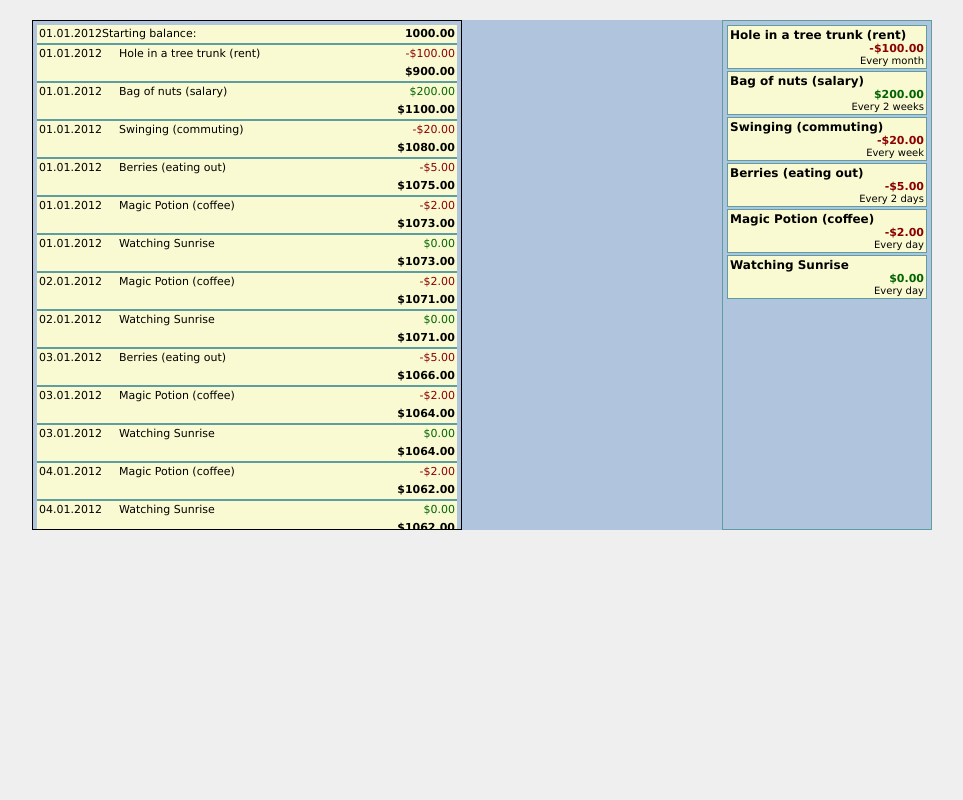
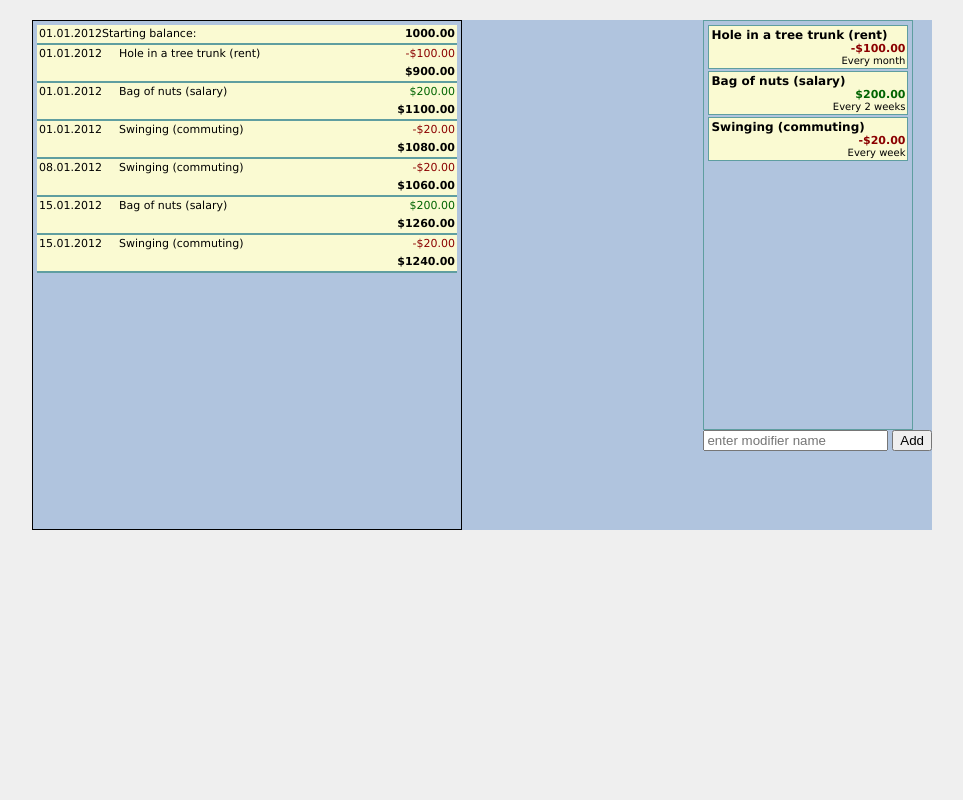
Before and after one commit to trav3ll3r/balance, a plain HTML site: page index.html in a window 1280 px wide. Shown: the whole page, without its empty margins (158-1121 px from the left). Drawn offline with Linux system fonts and the light colour scheme.

Commit message:
* implemented simple "add new base modifier" form (needs all properties) * refactored page to use single controller (leverage model change observers)

```diff
--- a/css/balance.css
+++ b/css/balance.css
@@ -20,7 +20,8 @@ body { font-family:Verdana,serif; font-size:12px; background-color:#efefef; }
 
 #baseModifiers
 {
-    float:right; width:200px; height:500px; overflow:hidden; border:1px solid #5f9ea0; color:#000000;
+    /*float:right;*/
+    width:200px; height:400px; overflow:hidden; border:1px solid #5f9ea0; color:#000000;
     padding:4px;
     overflow:auto;
 }
--- a/index.html
+++ b/index.html
@@ -26,10 +26,10 @@
 </head>
 <body>
 
-    <div class="siteSandbox">
+    <div class="siteSandbox" ng-controller="ListsCtrl">
 
         <div id="forecastingList">
-            <div ng-controller="AccountModifiersList">
+            <div>
                 <div>
                     <div class="accountModifier bottomBorder">
                         <div class="fLeft date bottomBorder">{{ accountBalance.getFormattedStartingDate() }}</div>
@@ -55,8 +55,9 @@
             </div>
         </div>
 
+        <div class="fRight">
             <div id="baseModifiers">
-            <div ng-controller="BaseModifiersList">
+                <div>
                     <div ng-repeat="mod in mods" class="baseModifier">
                         <div>
                             <div class="fLeft bold">{{ mod.title }}</div>
@@ -69,6 +70,13 @@
                     </div>
                 </div>
             </div>
+            <div>
+                <form ng-submit="addBaseModifier()">
+                    <input type="text" ng-model="modName" size="20" placeholder="enter modifier name" />
+                    <input class="btn-primary" type="submit" value="Add" />
+                </form>
+            </div>
+        </div>
 
         <div class="clearBoth"></div>
     </div>
--- a/scripts/data/accountModifiers.js
+++ b/scripts/data/accountModifiers.js
@@ -45,18 +45,14 @@ function AccountModifier(model, appliedDate)
     return self;
 }
 
-function getAccountBalance(scenario)
+function getAccountBalance(scenario, baseModifiers)
 {
-    var result;
-
-    result = generateAccountModifiers(scenario);
-
+    var result = generateAccountModifiers(scenario, baseModifiers);
     return result;
 }
 
-function generateAccountModifiers(scenario)
+function generateAccountModifiers(scenario, baseModifiers)
 {
-    var baseModifiers = getBaseModifiers();
     var baseModifier;
     var accountModifier;
     var result = new AccountBalance();
@@ -64,7 +60,7 @@ function generateAccountModifiers(scenario)
     var appliedDate = null;
 
     var scenarioStartDate = new Date(2012, 0, 1);   //TODO: get value off method argument (scenario)
-    var scenarioEndDate   = new Date(2012, 1, 1);   //TODO: get value off method argument (scenario)
+    var scenarioEndDate   = new Date(2012, 0, 16);  //TODO: get value off method argument (scenario)
 
     /* generate account balance modifiers */
     for (j = 0; j < baseModifiers.length; j++)
--- a/scripts/data/baseModifiers.js
+++ b/scripts/data/baseModifiers.js
@@ -58,7 +58,7 @@ function getBaseModifiersData()
 {
     var f1 = new Frequency(1, timeUnit.MONTH);  // Every month TODO: on 1st
     var f2 = new Frequency(2, timeUnit.WEEK);   //'Every 2 weeks TODO: on Monday'
-    var f3 = new Frequency(1, timeUnit.WEEK);   //'Every weeks TODO: on Monday'
+    var f3 = new Frequency(1, timeUnit.WEEK);   //'Every week TODO: on Monday'
     var f4 = new Frequency(2, timeUnit.DAY);   //'Every 2 days'
     var f5 = new Frequency(1, timeUnit.DAY);   //'Every day'
     var f6 = new Frequency(1, timeUnit.DAY);   //'Every day'
@@ -69,9 +69,9 @@ function getBaseModifiersData()
         {title:'Hole in a tree trunk (rent)', modType:modifierType.WITHDRAWAL, amount:100,  frequency:f1, startDate:startDate, endDate:''},
         {title:'Bag of nuts (salary)'       , modType:modifierType.DEPOSIT   , amount:200,  frequency:f2, startDate:startDate, endDate:''},
         {title:'Swinging (commuting)'       , modType:modifierType.WITHDRAWAL, amount:20,   frequency:f3, startDate:startDate, endDate:''},
-        {title:'Berries (eating out)'       , modType:modifierType.WITHDRAWAL, amount:5,    frequency:f4, startDate:startDate, endDate:''},
-        {title:'Magic Potion (coffee)'      , modType:modifierType.WITHDRAWAL, amount:2,    frequency:f5, startDate:startDate, endDate:''},
-        {title:'Watching Sunrise'           , modType:modifierType.WITHDRAWAL, amount:0,    frequency:f6, startDate:startDate, endDate:''}
+//        {title:'Berries (eating out)'       , modType:modifierType.WITHDRAWAL, amount:5,    frequency:f4, startDate:startDate, endDate:''},
+//        {title:'Magic Potion (coffee)'      , modType:modifierType.WITHDRAWAL, amount:2,    frequency:f5, startDate:startDate, endDate:''},
+//        {title:'Watching Sunrise'           , modType:modifierType.WITHDRAWAL, amount:0,    frequency:f6, startDate:startDate, endDate:''}
     ];
 
     return result;
--- a/scripts/library/angular/controllers.js
+++ b/scripts/library/angular/controllers.js
@@ -1,20 +1,37 @@
-function BaseModifiersList($scope)
+function ListsCtrl($scope)
 {
     $scope.mods = getBaseModifiers();
+
+    $scope.scenario = new Scenario('main');
+
+    $scope.accountBalance = getAccountBalanceByScenario($scope.scenario, $scope.mods);
+    $scope.balanceRows = getAccountBalanceRows($scope.accountBalance);
+
+    $scope.addBaseModifier = function()
+    {
+        var startDate = new Date(2012, 0, 1);
+        var f2 = new Frequency(2, timeUnit.WEEK);   //'Every 2 weeks TODO: on Monday'
+        var newBaseModifier = new BaseModifier({title:$scope.modName, modType:modifierType.WITHDRAWAL, amount:113,  frequency:f2, startDate:startDate, endDate:''});
+        $scope.mods.push(newBaseModifier);
+        $scope.accountBalance = getAccountBalanceByScenario($scope.scenario, $scope.mods);
+        $scope.balanceRows = getAccountBalanceRows($scope.accountBalance);
+        $scope.modName = '';
+    };
 }
 
-function AccountModifiersList($scope)
+function getAccountBalanceByScenario(scenario, baseModifiers)
 {
-    var scenario = new Scenario('main');
-    var accountBalance;
+    var result = getAccountBalance(scenario, baseModifiers);
+    return result;
+}
+
+function getAccountBalanceRows(accountBalance)
+{
+    var result = [];
+    var i, j;
+    var sortedDateGroups;
     var accountModifiers;
     var accountModifier;
-    var i, j;
-
-    var sortedDateGroups;
-    var accountBalanceRows = [];
-
-    accountBalance = getAccountBalance(scenario);
 
     sortedDateGroups = accountBalance.dateGroups.sort(utils.dynamicSort("dateGroupSort"));
 
@@ -27,10 +44,9 @@ function AccountModifiersList($scope)
             accountBalance.currentBalance = accountBalance.currentBalance + accountModifier.getAmountValue();
             accountModifier.balanceAfterModifier = accountBalance.currentBalance;
             //TODO; create model for accountBalanceRow
-            accountBalanceRows[accountBalanceRows.length] = {appliedDate:sortedDateGroups[i].dateGroupLabel, title:accountModifier.title, amount:accountModifier.getAmountValue(), formattedAmount:accountModifier.getFormattedAmount(), balance:accountModifier.balanceAfterModifier, formattedBalance:accountModifier.getFormattedBalanceAfterModifier()};
+            result[result.length] = {appliedDate:sortedDateGroups[i].dateGroupLabel, title:accountModifier.title, amount:accountModifier.getAmountValue(), formattedAmount:accountModifier.getFormattedAmount(), balance:accountModifier.balanceAfterModifier, formattedBalance:accountModifier.getFormattedBalanceAfterModifier()};
         }
     }
 
-    $scope.accountBalance = accountBalance;
-    $scope.balanceRows = accountBalanceRows;
+    return result;
 }
```
Lines whose indentation alone changed are shown as unchanged.
